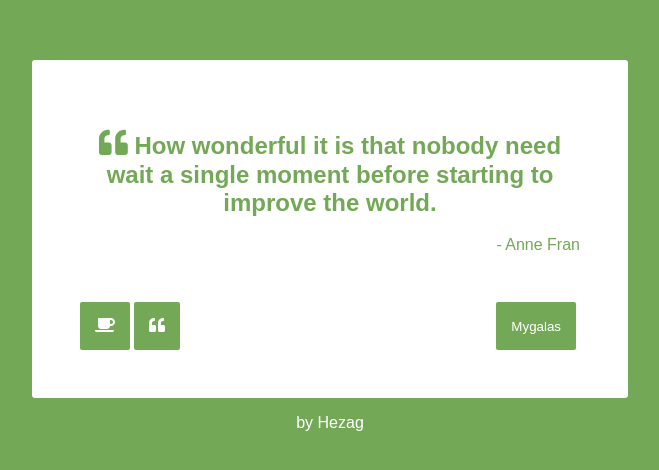
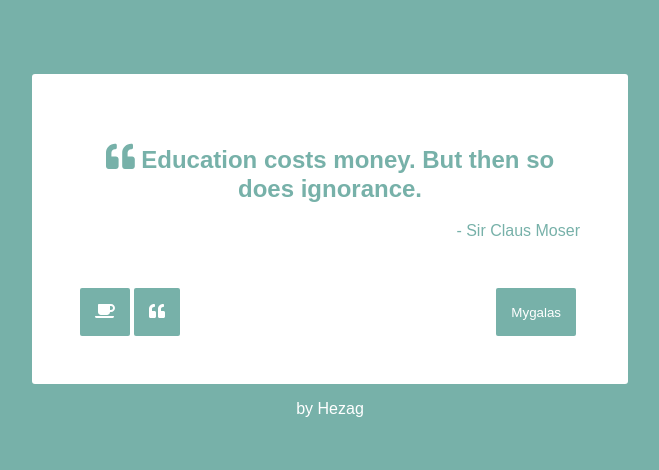
Before and after one commit to prg-sp/1_qoute_machine, a React (Create React App) app: page / in a window 1280 px wide. Shown: the part 146-616 px from the top of the page, without its empty margins (310-969 px from the left). Built offline with nearby package versions, Linux system fonts and the light colour scheme.

Commit message:
koda korteles reactini pagrazinau.
padariau, kad butu:

-faina

-random ir quote , ir random spalvos visur visada

```diff
--- a/src/components/Kortele.js
+++ b/src/components/Kortele.js
@@ -16,9 +16,6 @@ const spalvos = [
 	'#77B1A9',
 	'#73A857',
 ]
-
-const skai = spalvos.length
-const randomNumber = Math.floor(Math.random() * skai)
 
 const citatos = [
 	{
@@ -40,9 +37,21 @@ const citatos = [
 	},
 ]
 
+//spalvu kiekis
+const colorAmout = spalvos.length
+//citatu kiekis
+const quoteAmout = citatos.length
+//sugeneruoja skaiciu atsitiktini
+const randNumGenerator = (x) => {
+	return Math.floor(Math.random() * x)
+}
+
+const randomQuoteNum = randNumGenerator(quoteAmout)
+const randomColorNum = randNumGenerator(colorAmout)
+
 const Kortele = ({ cssClass }) => {
-	const [skaicius, setSkaicius] = useState(0)
-	const [spalvaSk, setSpalvaSk] = useState(randomNumber)
+	const [skaicius, setSkaicius] = useState(randomQuoteNum)
+	const [spalvaSk, setSpalvaSk] = useState(randomColorNum)
 
 	const citata = citatos[skaicius].tekstas
 	const autorius = citatos[skaicius].autorius
@@ -60,17 +69,20 @@ const Kortele = ({ cssClass }) => {
 
 	//return random number
 	const raNum = () => {
-		let skaa = Math.floor(Math.random() * skai)
+		let skaa = Math.floor(Math.random() * colorAmout)
 		console.log(skaa)
 		if (skaa !== spalvaSk) {
 			console.log('nesikartoja')
 			return skaa
 		} else {
 			console.log('kartojasi')
-			return skaa + Math.floor(Math.random() * skai)
+			skaa = Math.floor(Math.random() * colorAmout)
+			return skaa
 		}
 	}
-	console.log('skai: ' + raNum())
+
+	//ziuriu ar tikrai nesikartoja skaicius
+	console.log('colorAmout: ' + raNum())
 
 	return (
 		<div style={{ color: spalva }} id="quote-box" className={cssClass}>
--- a/src/components/Soc.js
+++ b/src/components/Soc.js
@@ -4,6 +4,8 @@ import { faCoffee, faQuoteLeft } from '@fortawesome/free-solid-svg-icons'
 
 const Soc = ({ spalva }) => {
 	const hrefas = 'https://twitter.com/intent/tweet'
+	const hrefas2 = 'https://profilaktika1985.github.io/paprastasHtml/'
+
 	return (
 		<div>
 			<SocLinkas
@@ -18,7 +20,7 @@ const Soc = ({ spalva }) => {
 				kur="telegramas"
 				icon={faQuoteLeft}
 				spalva={spalva}
-				hrefas="./"
+				hrefas={hrefas2}
 			/>
 		</div>
 	)
```
